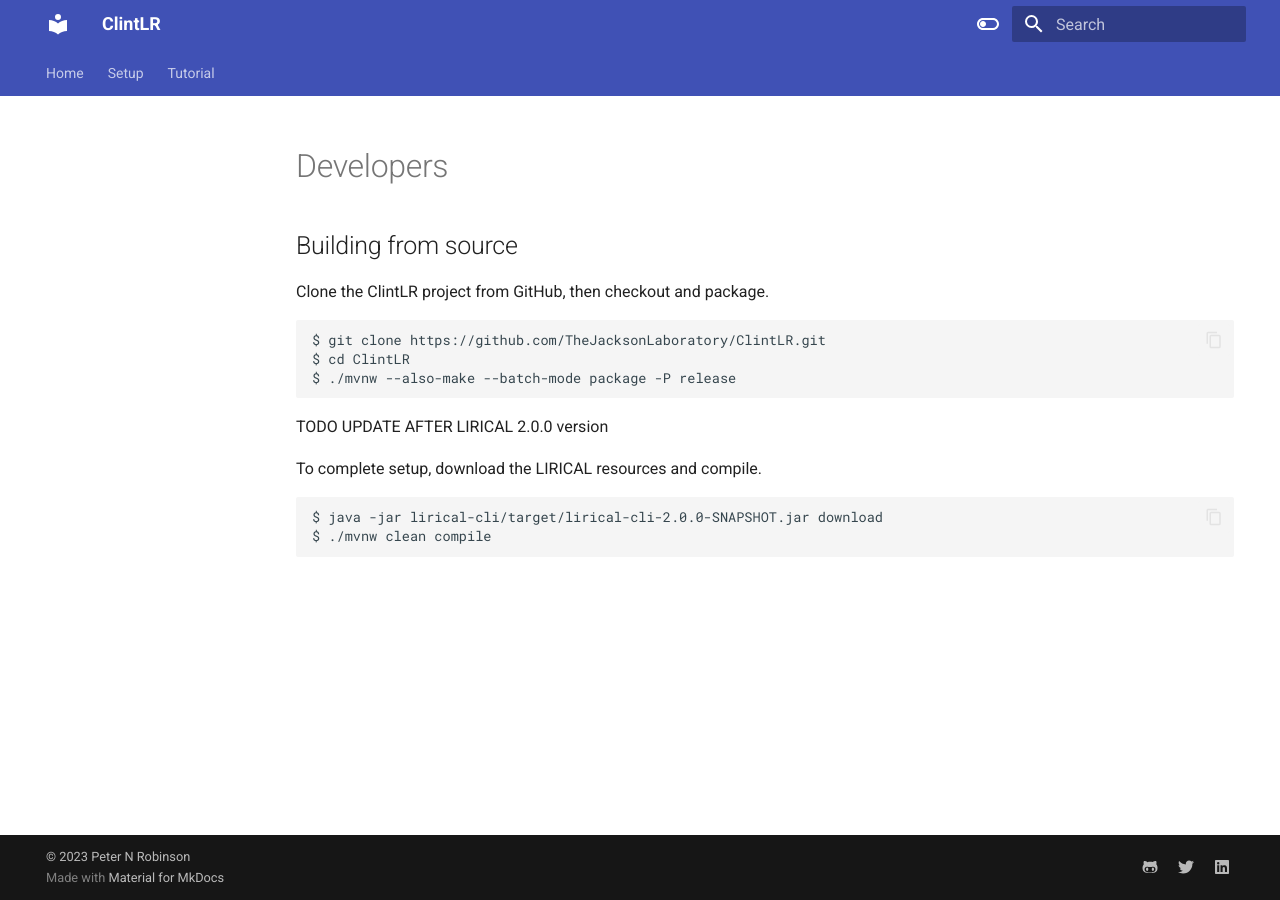
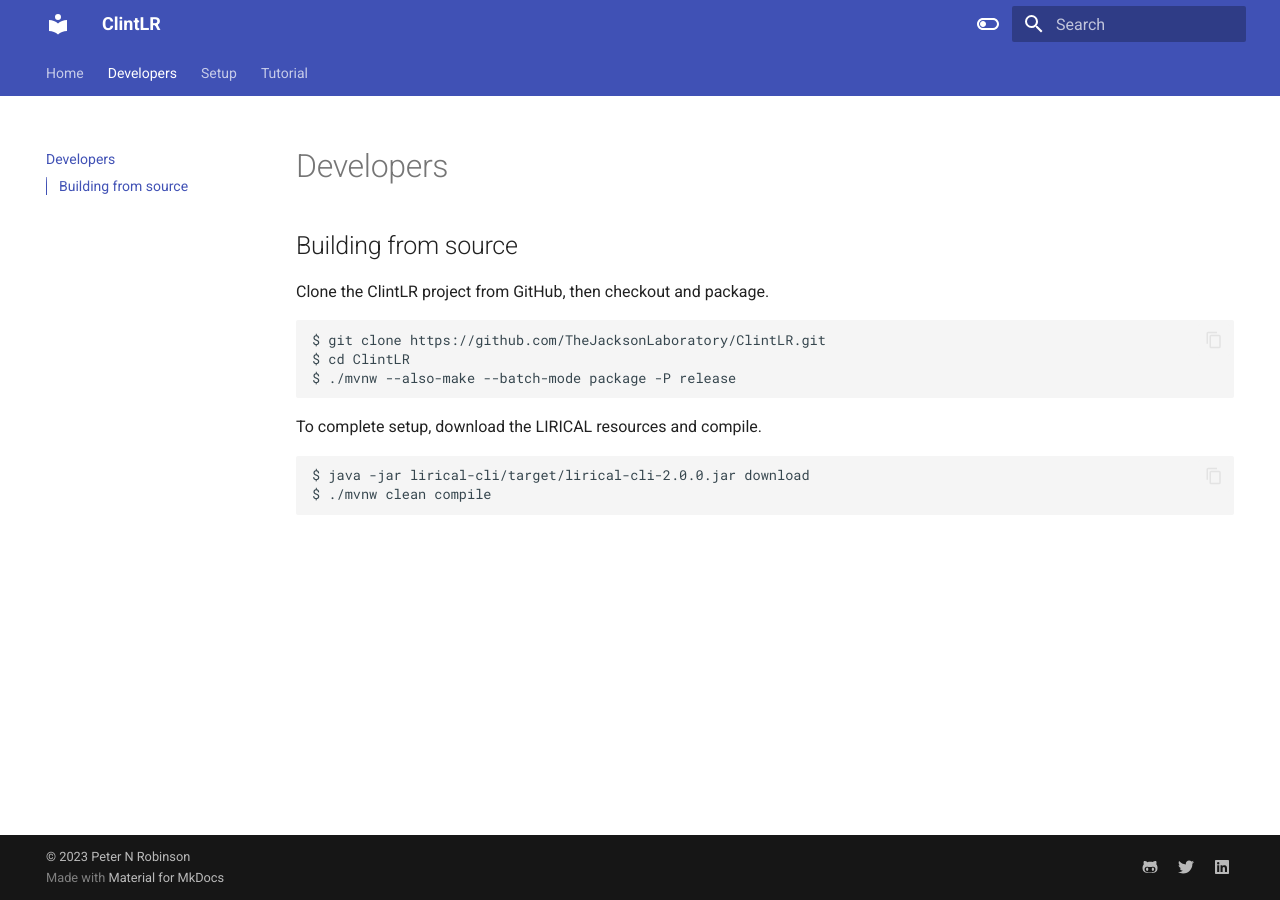
Before and after one commit to TheJacksonLaboratory/ClintLR, an MkDocs documentation site: the page built from docs/developers.md, in a window 1280 px wide. Built offline with MkDocs 1.6.1 and Material for MkDocs 9.7.7, drawn with Linux system fonts in a browser that asks for light colours.

````diff
--- a/docs/developers.md
+++ b/docs/developers.md
@@ -13,11 +13,10 @@ $ cd ClintLR
 $ ./mvnw --also-make --batch-mode package -P release
 ```
 
-TODO UPDATE AFTER LIRICAL 2.0.0 version
 
 To complete setup, download the LIRICAL resources and compile.
 
 ```
-$ java -jar lirical-cli/target/lirical-cli-2.0.0-SNAPSHOT.jar download
+$ java -jar lirical-cli/target/lirical-cli-2.0.0.jar download
 $ ./mvnw clean compile
 ```
--- a/mkdocs.yml
+++ b/mkdocs.yml
@@ -31,6 +31,7 @@ theme:
 
 nav:
   - Home: 'index.md'
+  - Developers: 'developers.md'
   - Setup: 'setup.md'
   - Tutorial: 'tutorial.md'
 
````
Also changed, not shown: README.md (+7 -1 lines).
